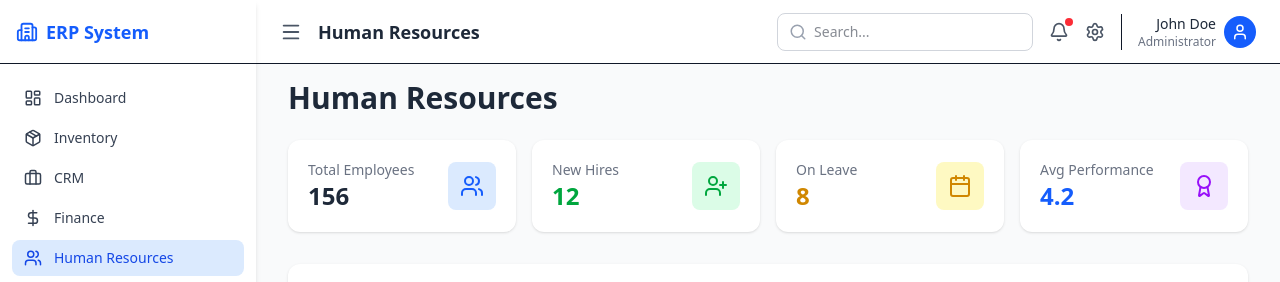
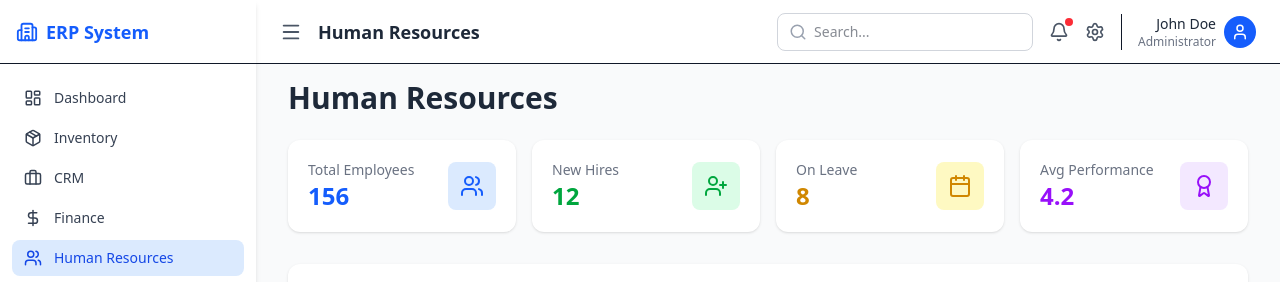
Before and after one commit to dickydev/frontend-dashboard-react, a React (Vite) app: page /hr in a window 1280 px wide. Shown: the top 282 px of the page. Built offline with nearby package versions, Linux system fonts and the light colour scheme.

Commit message:
refactor: menambahkan component InfoCard agar reusable

```diff
--- a/src/components/Cards/InfoCard.jsx
+++ b/src/components/Cards/InfoCard.jsx
@@ -0,0 +1,46 @@
+export default function InfoCard({
+  label,
+  value,
+  icon,
+  color = "blue",
+  textColor,
+}) {
+  const colorMap = {
+    blue: "bg-blue-100 text-blue-600",
+    green: "bg-green-100 text-green-600",
+    yellow: "bg-yellow-100 text-yellow-600",
+    purple: "bg-purple-100 text-purple-600",
+    orange: "bg-orange-100 text-orange-600",
+    red: "bg-red-100 text-red-600",
+    gray: "bg-gray-100 text-gray-600",
+  };
+  const textColorMap = {
+    blue: "text-blue-600",
+    green: "text-green-600",
+    yellow: "text-yellow-600",
+    purple: "text-purple-600",
+    orange: "text-orange-600",
+    red: "text-red-600",
+    gray: "text-gray-600",
+  };
+
+  const colorClass = colorMap[color] || colorMap.blue;
+
+  return (
+    <div className="p-4 sm:p-5 bg-white rounded-xl shadow-sm flex items-center justify-between">
+      <div>
+        <p className="text-gray-500 text-sm">{label}</p>
+        <h2
+          className={`text-xl sm:text-2xl font-bold ${
+            textColorMap[textColor] || textColorMap.blue
+          } `}
+        >
+          {value}
+        </h2>
+      </div>
+      <div className={`${colorClass.split(" ")[0]} p-3 rounded-lg`}>
+        <span className={colorClass.split(" ")[1]}>{icon}</span>
+      </div>
+    </div>
+  );
+}
--- a/src/pages/DashboardHR.jsx
+++ b/src/pages/DashboardHR.jsx
@@ -10,6 +10,7 @@ import {
   Search,
   DollarSign,
 } from "lucide-react";
+import InfoCard from "../components/Cards/InfoCard";
 
 export default function DashboardHR() {
   const employees = [
@@ -52,45 +53,34 @@ export default function DashboardHR() {
       </h1>
 
       <div className="grid grid-cols-1 sm:grid-cols-2 lg:grid-cols-4 gap-4 mb-8">
-        <div className="p-4 sm:p-5 bg-white rounded-xl shadow-sm flex items-center justify-between">
-          <div>
-            <p className="text-gray-500 text-sm">Total Employees</p>
-            <h2 className="text-xl sm:text-2xl font-bold text-gray-800">156</h2>
-          </div>
-          <div className="bg-blue-100 p-3 rounded-lg">
-            <Users className="h-6 w-6 text-blue-600" />
-          </div>
-        </div>
-
-        <div className="p-4 sm:p-5 bg-white rounded-xl shadow-sm flex items-center justify-between">
-          <div>
-            <p className="text-gray-500 text-sm">New Hires</p>
-            <h2 className="text-xl sm:text-2xl font-bold text-green-600">12</h2>
-          </div>
-          <div className="bg-green-100 p-3 rounded-lg">
-            <UserPlus className="h-6 w-6 text-green-600" />
-          </div>
-        </div>
-
-        <div className="p-4 sm:p-5 bg-white rounded-xl shadow-sm flex items-center justify-between">
-          <div>
-            <p className="text-gray-500 text-sm">On Leave</p>
-            <h2 className="text-xl sm:text-2xl font-bold text-yellow-600">8</h2>
-          </div>
-          <div className="bg-yellow-100 p-3 rounded-lg">
-            <Calendar className="h-6 w-6 text-yellow-600" />
-          </div>
-        </div>
-
-        <div className="p-4 sm:p-5 bg-white rounded-xl shadow-sm flex items-center justify-between">
-          <div>
-            <p className="text-gray-500 text-sm">Avg Performance</p>
-            <h2 className="text-xl sm:text-2xl font-bold text-blue-600">4.2</h2>
-          </div>
-          <div className="bg-purple-100 p-3 rounded-lg">
-            <Award className="h-6 w-6 text-purple-600" />
-          </div>
-        </div>
+        <InfoCard
+          label="Total Employees"
+          value="156"
+          icon={<Users className="h-6 w-6" />}
+          color="blue"
+          textColor="blue"
+        />
+        <InfoCard
+          label="New Hires"
+          value="12"
+          icon={<UserPlus className="h-6 w-6" />}
+          color="green"
+          textColor="green"
+        />
+        <InfoCard
+          label="On Leave"
+          value="8"
+          icon={<Calendar className="h-6 w-6" />}
+          color="yellow"
+          textColor="yellow"
+        />
+        <InfoCard
+          label="Avg Performance"
+          value="4.2"
+          icon={<Award className="h-6 w-6" />}
+          color="purple"
+          textColor="purple"
+        />
       </div>
 
       <div className="bg-white rounded-xl shadow-sm p-4 sm:p-6">
```
